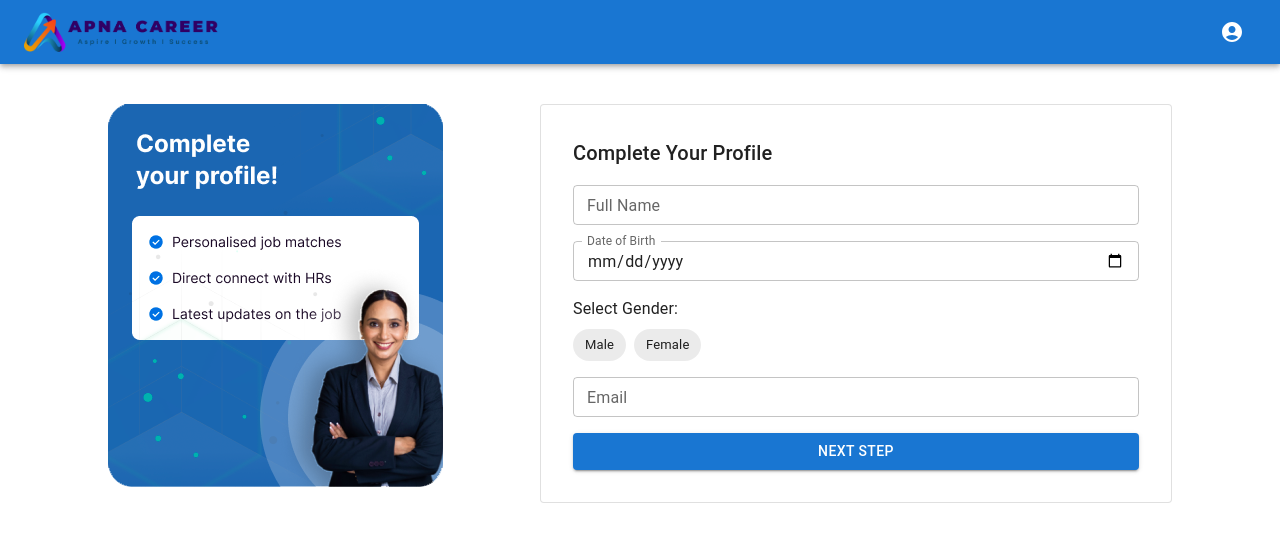
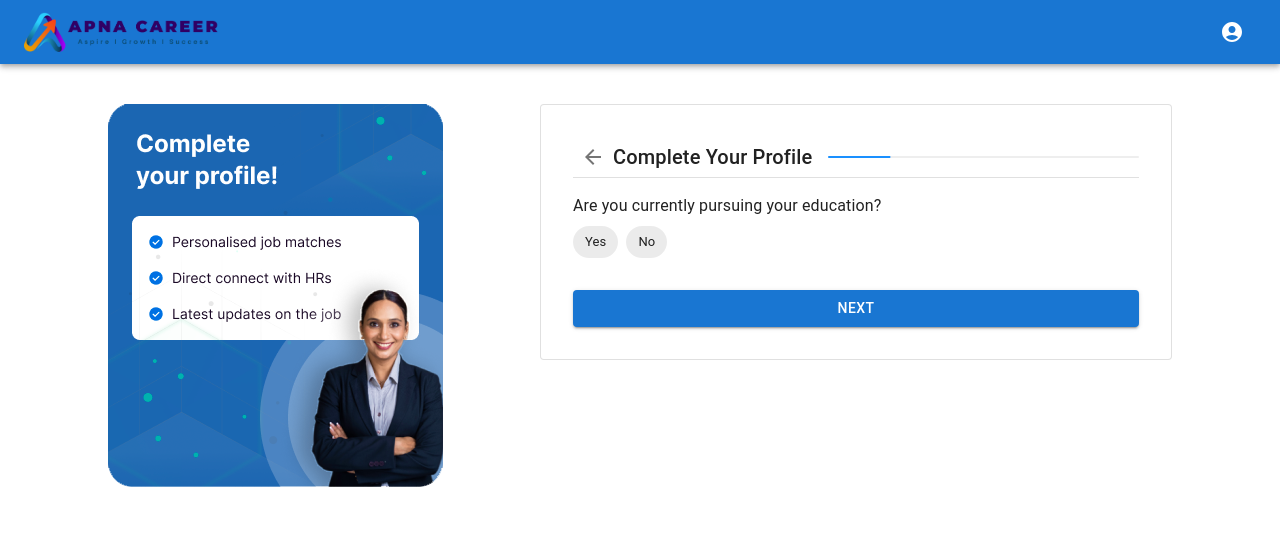
Before and after one commit to Harkesh-Singh-Developer/jobportal, a React (Vite) app: page /Basic_info in a window 1280 px wide. Shown: the top 542 px of the page. Built offline with nearby package versions, Linux system fonts and the light colour scheme; sample sign-in values are in the browser's storage.

Commit message:
Education

```diff
--- a/src/components/Login.jsx
+++ b/src/components/Login.jsx
@@ -70,13 +70,14 @@ function Login() {
           otp: otpValue,
         };
         const response = await api.post(`/otp-verify/${token}`, data);
-        // console.log(response.data);
+        console.log(response.data);
         if (response.data.status) {
           setSnackbarMessage("Logging in...");
           setSnackbarOpen(true);
 
           const isProfileCompleted = response.data.data.isProfileCompleted; // Change to `true` or `false` for testing
-          login(mobile, isProfileCompleted);
+          const uid = response.data.data.uid;
+          login(mobile, isProfileCompleted, uid);
           setTimeout(() => {
             console.log("Profile Completed:", isProfileCompleted);
             // navigate(isProfileCompleted ? "/profile" : "/Basic_info");
--- a/src/components/context/Auth.jsx
+++ b/src/components/context/Auth.jsx
@@ -9,19 +9,23 @@ export const AuthProvider = ({ children }) => {
     // Load user data from localStorage
     const storedAuth = localStorage.getItem("isAuthenticated") === "true";
     const profile = JSON.parse(localStorage.getItem("profile") || "{}");
+    const uid = localStorage.getItem("uid");
 
     if (storedAuth) {
       setUser({
         phoneNumber: localStorage.getItem("phoneNumber"),
         isAuthenticated: true,
         isProfileCompleted: profile?.completed || false,
+        userId: localStorage.getItem("uid"),
+        uid,
       });
     }
   }, []);
 
-  const login = (phoneNumber, isProfileCompleted) => {
+  const login = (phoneNumber, isProfileCompleted, uid) => {
     localStorage.setItem("isAuthenticated", "true");
     localStorage.setItem("phoneNumber", phoneNumber);
+    localStorage.setItem("uid", uid);
     localStorage.setItem(
       "profile",
       JSON.stringify({ completed: isProfileCompleted })
--- a/src/components/seeker/pages/Basicinfo.jsx
+++ b/src/components/seeker/pages/Basicinfo.jsx
@@ -1,7 +1,10 @@
-import React, { useContext, useState } from "react";
+import React, { useContext, useEffect, useState } from "react";
+import api from "../../config/Config";
 import Grid from "@mui/material/Grid2";
 import logo from "../../../assets/logo/apnacarrer_logo.png";
 import banner1 from "../../../assets/images/banner1.png";
+import { Close } from "@mui/icons-material";
+import ArrowBackIcon from "@mui/icons-material/ArrowBack";
 // Appbar Imports
 import AuthContext from "../../context/Auth";
 import AppBar from "@mui/material/AppBar";
@@ -9,6 +12,7 @@ import Container from "@mui/material/Container";
 import Toolbar from "@mui/material/Toolbar";
 import IconButton from "@mui/material/IconButton";
 import AccountCircleIcon from "@mui/icons-material/AccountCircle";
+import { styled } from "@mui/material/styles";
 import {
   Box,
   Paper,
@@ -18,13 +22,59 @@ import {
   MenuItem,
   TextField,
   Chip,
+  Divider,
+  Snackbar,
 } from "@mui/material";
+import LinearProgress, {
+  linearProgressClasses,
+} from "@mui/material/LinearProgress";
 
 function Basic_Info() {
-  const { logout } = useContext(AuthContext);
-  const [selectedGender, setSelectedGender] = useState("");
+  const { user, logout } = useContext(AuthContext);
+  const [uid, setUid] = useState(null);
+  const [snackbarOpen, setSnackbarOpen] = useState(false);
+  const [snackbarMessage, setSnackbarMessage] = useState("");
   const [anchorEl, setAnchorEl] = React.useState(null);
   const open = Boolean(anchorEl);
+
+  //   Form Elements
+  const [step, setStep] = useState(2);
+  const [name, setName] = useState("");
+  const [dob, setDob] = useState("");
+  const [selectedGender, setSelectedGender] = useState("");
+  const [email, setEmail] = useState("");
+
+  const [selectedEducation, setSelectedEducation] = useState("");
+  //   Form Elements
+
+  useEffect(() => {
+    setUid(user?.uid);
+  }, [user]);
+
+  // LinerProgress Adjust
+  const BorderLinearProgress = styled(LinearProgress)(({ theme }) => ({
+    height: 10,
+    borderRadius: 5,
+    [`&.${linearProgressClasses.colorPrimary}`]: {
+      backgroundColor: theme.palette.grey[200],
+      ...theme.applyStyles("dark", {
+        backgroundColor: theme.palette.grey[800],
+      }),
+    },
+    [`& .${linearProgressClasses.bar}`]: {
+      borderRadius: 5,
+      backgroundColor: "#1a90ff",
+      ...theme.applyStyles("dark", {
+        backgroundColor: "#308fe8",
+      }),
+    },
+  }));
+
+  // LinerProgress Adjust
+  const handleCloseSnackbar = () => {
+    setSnackbarOpen(false);
+  };
+
   const handleClick = (event) => {
     setAnchorEl(event.currentTarget);
   };
@@ -36,8 +86,51 @@ function Basic_Info() {
     logout();
   };
 
+  //   handle Step 1
+  const handleStep1 = async () => {
+    const data = {
+      uid: uid,
+      full_name: name,
+      gender: selectedGender,
+      email: email,
+      date_of_birth: dob,
+    };
+    console.log(data);
+
+    try {
+      setSnackbarMessage("Sending Data...");
+      setSnackbarOpen(true);
+      const response = await api.post("/seeker-registration", data);
+      console.log(response);
+      if (response.data.status) {
+        setStep(2);
+      } else {
+        setSnackbarMessage(`!error - ${response.data.message} `);
+        setSnackbarOpen(true);
+      }
+    } catch (error) {
+      setSnackbarMessage("API Error: ", error);
+      setSnackbarOpen(true);
+    }
+  };
   return (
     <React.Fragment>
+      <Snackbar
+        anchorOrigin={{ vertical: "bottom", horizontal: "left" }}
+        open={snackbarOpen}
+        message={snackbarMessage}
+        autoHideDuration={2000}
+        onClose={handleCloseSnackbar}
+        action={
+          <IconButton
+            size="small"
+            color="inherit"
+            onClick={handleCloseSnackbar}
+          >
+            <Close fontSize="small" />
+          </IconButton>
+        }
+      />
       <AppBar position="static" color="primary">
         <Container maxWidth="xl">
           <Toolbar disableGutters>
@@ -89,7 +182,7 @@ function Basic_Info() {
           </Toolbar>
         </Container>
       </AppBar>
-
+      {step === 1 && (
         <Grid
           container
           spacing={2}
@@ -104,10 +197,20 @@ function Basic_Info() {
           </Grid>
           <Grid size={{ xs: 12, sm: 6, md: 6, lg: 6 }}>
             <Paper variant="outlined" sx={{ p: 4 }}>
-            <Typography variant="h6" mb={2}>
+              <Box
+                sx={{ display: "flex", alignItems: "center", width: "100%" }}
+              >
+                <Typography variant="h6" sx={{ whiteSpace: "nowrap", mr: 2 }}>
                   Complete Your Profile
                 </Typography>
 
+                <BorderLinearProgress
+                  variant="determinate"
+                  value={10}
+                  sx={{ flexGrow: 1, height: 2 }}
+                />
+              </Box>
+              <Divider sx={{ mb: 2 }} />
               <Grid container spacing={2}>
                 {/* Full Name */}
                 <Grid size={{ xs: 12 }}>
@@ -116,6 +219,11 @@ function Basic_Info() {
                     label="Full Name"
                     variant="outlined"
                     size="small"
+                    required
+                    value={name}
+                    onChange={(e) => {
+                      setName(e.target.value);
+                    }}
                   />
                 </Grid>
 
@@ -124,10 +232,15 @@ function Basic_Info() {
                   <TextField
                     fullWidth
                     label="Date of Birth"
+                    required
                     type="date"
-                  InputLabelProps={{ shrink: true }}
+                    slotProps={{ inputLabel: { shrink: true } }}
                     variant="outlined"
                     size="small"
+                    value={dob}
+                    onChange={(e) => {
+                      setDob(e.target.value);
+                    }}
                   />
                 </Grid>
 
@@ -138,14 +251,14 @@ function Basic_Info() {
                   </Typography>
                   <Chip
                     label="Male"
-                  color={selectedGender === "Male" ? "primary" : "default"}
-                  onClick={() => setSelectedGender("Male")}
+                    color={selectedGender === "M" ? "primary" : "default"}
+                    onClick={() => setSelectedGender("M")}
                     sx={{ mr: 1 }}
                   />
                   <Chip
                     label="Female"
-                  color={selectedGender === "Female" ? "primary" : "default"}
-                  onClick={() => setSelectedGender("Female")}
+                    color={selectedGender === "F" ? "primary" : "default"}
+                    onClick={() => setSelectedGender("F")}
                   />
                 </Grid>
 
@@ -153,22 +266,107 @@ function Basic_Info() {
                 <Grid size={{ xs: 12 }}>
                   <TextField
                     fullWidth
-                  label="Email"
+                    label="Email -(Optional)"
                     variant="outlined"
                     size="small"
+                    value={email}
+                    onChange={(e) => {
+                      setEmail(e.target.value);
+                    }}
                   />
                 </Grid>
 
                 {/* Submit Button */}
                 <Grid size={{ xs: 12 }}>
-                <Button variant="contained" color="primary" fullWidth>
-                  Next Step
+                  <Button
+                    variant="contained"
+                    color="primary"
+                    fullWidth
+                    onClick={handleStep1}
+                  >
+                    Next
                   </Button>
                 </Grid>
               </Grid>
             </Paper>
           </Grid>
         </Grid>
+      )}
+      {/* Step 2 - Education */}
+      {step === 2 && (
+        <Grid
+          container
+          spacing={2}
+          direction={"row"}
+          justifyContent={"center"}
+          mt={5}
+        >
+          <Grid size={{ xs: 12, sm: 4, md: 4, lg: 4 }}>
+            <Box sx={{ display: { xs: "none", md: "flex" } }}>
+              <img src={banner1} alt="Banner1" />
+            </Box>
+          </Grid>
+          <Grid size={{ xs: 12, sm: 6, md: 6, lg: 6 }}>
+            <Paper variant="outlined" sx={{ p: 4 }}>
+              <Box
+                sx={{ display: "flex", alignItems: "center", width: "100%" }}
+              >
+                <IconButton
+                  onClick={() => {
+                    setStep(1);
+                  }}
+                >
+                  <ArrowBackIcon />
+                </IconButton>
+                <Typography variant="h6" sx={{ whiteSpace: "nowrap", mr: 2 }}>
+                  Complete Your Profile
+                </Typography>
+
+                <BorderLinearProgress
+                  variant="determinate"
+                  value={20}
+                  sx={{ flexGrow: 1, height: 2 }}
+                />
+              </Box>
+              <Divider sx={{ mb: 2 }} />
+              <Grid container spacing={2}>
+                {/* Gender Selection (Male/Female) */}
+                <Grid size={{ xs: 12 }}>
+                  <Typography variant="body1" mb={1}>
+                    Are you currently pursuing your education?
+                  </Typography>
+                  <Chip
+                    label="Yes"
+                    color={selectedEducation === "y" ? "primary" : "default"}
+                    onClick={() => setSelectedEducation("y")}
+                    sx={{ mr: 1 }}
+                  />
+                  <Chip
+                    label="No"
+                    color={selectedEducation === "n" ? "primary" : "default"}
+                    onClick={() => setSelectedEducation("n")}
+                  />
+                </Grid>
+
+                {/* Email */}
+                <Grid size={{ xs: 12 }}></Grid>
+
+                {/* Submit Button */}
+                <Grid size={{ xs: 12 }}>
+                  <Button
+                    variant="contained"
+                    color="primary"
+                    fullWidth
+                    onClick={handleStep1}
+                  >
+                    Next
+                  </Button>
+                </Grid>
+              </Grid>
+            </Paper>
+          </Grid>
+        </Grid>
+      )}
     </React.Fragment>
   );
 }
```
Lines whose indentation alone changed are shown as unchanged.
